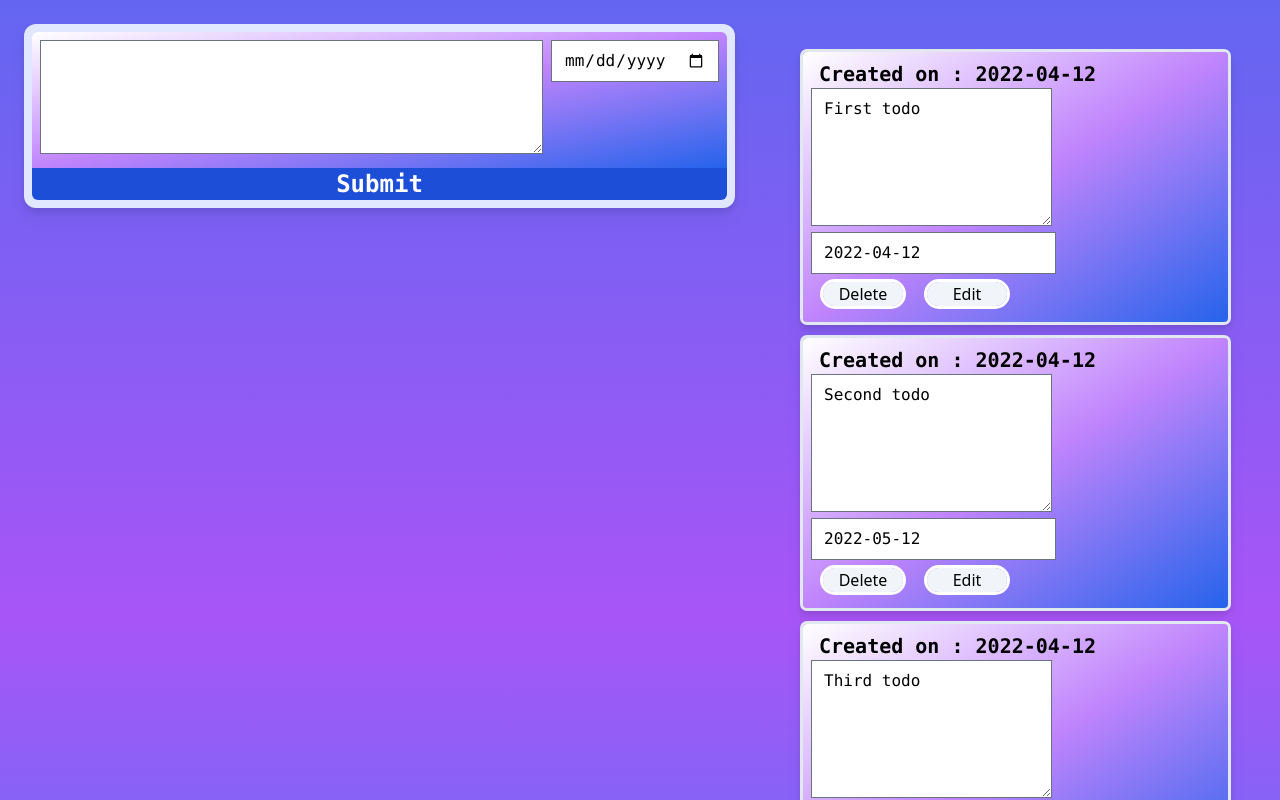
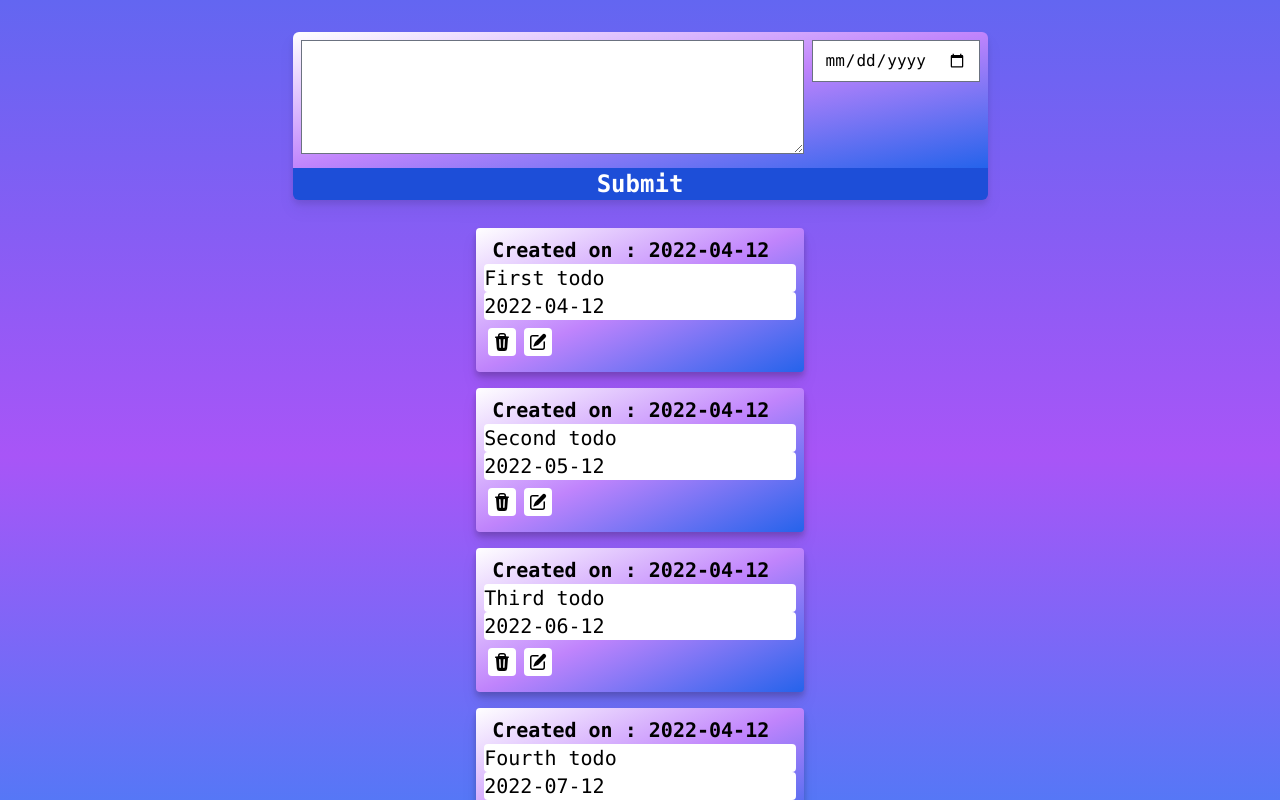
Before and after one commit to N-Amaral/react-todoApp, a React (Create React App) app in the folder todolist/: page / in a window 1280 px wide. Shown: the top 800 px of the page. Built offline with nearby package versions, Linux system fonts and the light colour scheme.

Commit message:
Fixed edit function, added new styles

```diff
--- a/todolist/src/App.tsx
+++ b/todolist/src/App.tsx
@@ -51,46 +51,49 @@ const App = () => {
 
   //allows for editing of selected to-do
   function editTodo(id: number) {
-    const todos: NodeListOf<HTMLInputElement> = document.querySelectorAll(".todoListItem");
-    const textArea: any = todos[id].children[1].children[0];
-    const dateArea = todos[id].children[1].children[1];
+    const todos = document.querySelectorAll(".todoListItem");
+    const textArea = todos[id].querySelectorAll(".editForm");
+
     const btns: NodeListOf<HTMLButtonElement> = todos[id].querySelectorAll("button");
 
     btns[1].parentElement!.classList.add("hidden");
     btns[2].parentElement!.classList.remove("hidden");
-    textArea.removeAttribute("disabled");
-    textArea.value = null;
-    dateArea.removeAttribute("disabled");
-
-    console.log("edit");
+    textArea[0].classList.remove("hidden");
+    textArea[0].removeAttribute("disabled");
   }
-
-  //logger
-  function handleChange(event: any, id: number) {}
 
   //saves the previously selected for editing to-do
   function saveEditedTodo(id: number) {
     const todos: NodeListOf<HTMLInputElement> = document.querySelectorAll(".todoListItem");
-    const textArea = todos[id].children[1].children[0];
-    const dateArea = todos[id].children[1].children[1];
+    const textArea: any = todos[id].querySelectorAll(".editForm");
     const btns: NodeListOf<HTMLButtonElement> = todos[id].querySelectorAll("button");
 
     btns[2].parentElement!.classList.add("hidden");
     btns[1].parentElement!.classList.remove("hidden");
-    textArea.setAttribute("disabled", "");
-    dateArea.setAttribute("disabled", "");
 
-    console.log(textArea.textContent);
+    textArea[0].classList.add("hidden");
+    textArea[0].setAttribute("disabled", "");
+
+    const newContent = textArea[0].value;
+    setTodoList((prevState: Array<Object>) => {
+      // eslint-disable-next-line array-callback-return
+      const updatedState = prevState.map((item: object, i: number) => {
+        if (id === i) {
+          return { ...item, textValue: newContent };
+        }
+        return item;
+      });
+      updateLocalStorage(updatedState);
+      return updatedState;
+    });
   }
 
   return (
     <div className="min-w-screen max-w-full min-h-screen max-h-full bg-gradient-to-b from-indigo-500 via-purple-500 to-blue-500 ">
-      <div className="App w-content h-content p-1 flex">
-        <div className="input-wrapper m-5 p-2 bg-indigo-100 rounded-xl  w-min h-min drop-shadow-lg">
+      <div className="App w-content h-content p-1 flex justify-center">
+        <div className="input-wrapper m-5 p-2  rounded-xl  w-min h-min drop-shadow-lg">
           <InputComponents handleSubmit={newTodo} />
-        </div>
-        <div className="list-wrapper m-2 p-3 rounded-xl ">
-          <ListComponents content={todoList} handleDelete={deleteTodo} handleEdit={editTodo} handleSave={saveEditedTodo} handleChange={handleChange} />
+          <ListComponents content={todoList} handleDelete={deleteTodo} handleEdit={editTodo} handleSave={saveEditedTodo} />
         </div>
       </div>
     </div>
--- a/todolist/src/ListComponents.tsx
+++ b/todolist/src/ListComponents.tsx
@@ -5,19 +5,34 @@ import React, { useEffect, useMemo } from "react";
 const ListItemBtns = () => {
   return (
     <div className="flex flex-row">
-      <span className="pr-1 pl-1 mr-1 ml-1">
-        <button className="mt-2 mb-2 mr-1 ml-1 rounded-full bg-slate-100 hover:bg-blue-800 outline outline-white w-20" type="submit" value={"delete"}>
-          Delete
+      <span className="mr-1 ml-1 h-2/3 w-min">
+        <button className="mt-2 mb-2 p-1 bg-white rounded hover:bg-blue-800  h-min w-min" type="submit" value={"delete"}>
+          <svg xmlns="http://www.w3.org/2000/svg" viewBox="0 0 20 20" fill="currentColor" className="w-5 h-5">
+            <path
+              fillRule="evenodd"
+              d="M8.75 1A2.75 2.75 0 006 3.75v.443c-.795.077-1.584.176-2.365.298a.75.75 0 10.23 1.482l.149-.022.841 10.518A2.75 2.75 0 007.596 19h4.807a2.75 2.75 0 002.742-2.53l.841-10.52.149.023a.75.75 0 00.23-1.482A41.03 41.03 0 0014 4.193V3.75A2.75 2.75 0 0011.25 1h-2.5zM10 4c.84 0 1.673.025 2.5.075V3.75c0-.69-.56-1.25-1.25-1.25h-2.5c-.69 0-1.25.56-1.25 1.25v.325C8.327 4.025 9.16 4 10 4zM8.58 7.72a.75.75 0 00-1.5.06l.3 7.5a.75.75 0 101.5-.06l-.3-7.5zm4.34.06a.75.75 0 10-1.5-.06l-.3 7.5a.75.75 0 101.5.06l.3-7.5z"
+              clipRule="evenodd"
+            />
+          </svg>
         </button>
       </span>
-      <span className="pr-1 pl-1 mr-1 ml-1">
-        <button className="mt-2 mb-2 mr-1 ml-1 rounded-full bg-slate-100  hover:bg-blue-800  outline outline-white w-20" value={"edit"} type="submit">
-          Edit
+      <span className="mr-1 ml-1">
+        <button className="mt-2 mb-2 p-1 bg-white rounded hover:bg-blue-800   h-min w-min" value={"edit"} type="submit">
+          <svg xmlns="http://www.w3.org/2000/svg" viewBox="0 0 20 20" fill="currentColor" className="w-5 h-5">
+            <path d="M5.433 13.917l1.262-3.155A4 4 0 017.58 9.42l6.92-6.918a2.121 2.121 0 013 3l-6.92 6.918c-.383.383-.84.685-1.343.886l-3.154 1.262a.5.5 0 01-.65-.65z" />
+            <path d="M3.5 5.75c0-.69.56-1.25 1.25-1.25H10A.75.75 0 0010 3H4.75A2.75 2.75 0 002 5.75v9.5A2.75 2.75 0 004.75 18h9.5A2.75 2.75 0 0017 15.25V10a.75.75 0 00-1.5 0v5.25c0 .69-.56 1.25-1.25 1.25h-9.5c-.69 0-1.25-.56-1.25-1.25v-9.5z" />
+          </svg>
         </button>
       </span>
-      <span className="pr-1 pl-1 mr-1 ml-1 hidden">
-        <button className="rounded-full mt-2 mb-2 mr-1 ml-1 bg-slate-100 hover:bg-blue-800 outline outline-white w-20" value={"save"} type="submit">
-          Save
+      <span className="mr-1 ml-1 hidden">
+        <button className="mt-2 mb-2 p-1 bg-white rounded hover:bg-blue-800  h-min w-min" value={"save"} type="submit">
+          <svg xmlns="http://www.w3.org/2000/svg" viewBox="0 0 20 20" fill="currentColor" className="w-5 h-5">
+            <path
+              fillRule="evenodd"
+              d="M3 3.5A1.5 1.5 0 014.5 2h6.879a1.5 1.5 0 011.06.44l4.122 4.12A1.5 1.5 0 0117 7.622V16.5a1.5 1.5 0 01-1.5 1.5h-11A1.5 1.5 0 013 16.5v-13zm10.857 5.691a.75.75 0 00-1.214-.882l-3.483 4.79-1.88-1.88a.75.75 0 00-1.06 1.061l2.5 2.5a.75.75 0 001.137-.089l4-5.5z"
+              clipRule="evenodd"
+            />
+          </svg>
         </button>
       </span>
     </div>
@@ -31,12 +46,10 @@ const ListItem = (props: {
   delete: Function;
   edit: Function;
   save: Function;
-  handleChange: Function;
 }) => {
-  const memoValue = useMemo(() => props.content, [props.content]);
   return (
     <li
-      className="todoListItem m-2 p-2 bg-slate-300 rounded drop-shadow-lg outline outline-slate-200 bg-gradient-to-br from-white via-purple-400 to-blue-600 grid "
+      className="todoListItem m-2 p-2 bg-slate-300 rounded drop-shadow-lg  bg-gradient-to-br from-white via-purple-400 to-blue-600 grid w-1/2 h-2/3"
       id={`${props.id}`}
     >
       <span className="font-mono font-bold text-xl pr-1 pl-1 mr-1 ml-1">Created on : {props.content.createdOn}</span>
@@ -60,26 +73,15 @@ const ListItem = (props: {
           }
         }}
       >
-        <textarea
-          className="readTodoText font-mono "
-          cols={20}
-          rows={5}
-          disabled
-          onChange={(event) => props.handleChange(event, props.id)}
-          value={memoValue.textValue}
-        ></textarea>
-        <input
-          type="text"
-          className="readTodoDate w-3/5 font-mono "
-          disabled
-          value={memoValue.dateValue}
-          onFocus={(e) => {
-            e.target.type = "date";
-          }}
-          onBlur={(e) => {
-            e.target.type = "text";
-          }}
-        />
+        <div>
+          <div className="bg-white font-mono text-xl rounded">
+            <span>{props.content.textValue}</span>
+            <input type="text" defaultValue={props.content.textValue} disabled className="hidden editForm" />
+          </div>
+          <div className="bg-white font-mono  text-xl rounded">
+            <span>{props.content.dateValue}</span>
+          </div>
+        </div>
         <ListItemBtns />
       </form>
     </li>
@@ -87,16 +89,14 @@ const ListItem = (props: {
 };
 
 //Component with all to-dos
-const List = (props: { content: Array<Object>; handleDelete: Function; handleEdit: Function; handleSave: Function; handleChange: Function }) => {
+const List = (props: { content: Array<Object>; handleDelete: Function; handleEdit: Function; handleSave: Function }) => {
   const memoList = useMemo(() => props.content, [props.content]);
 
   const content: any[] = [];
   memoList.forEach((item: any, i) => {
-    content.push(
-      <ListItem content={item} id={i} key={i} delete={props.handleDelete} edit={props.handleEdit} save={props.handleSave} handleChange={props.handleChange} />
-    );
+    content.push(<ListItem content={item} id={i} key={i} delete={props.handleDelete} edit={props.handleEdit} save={props.handleSave} />);
   });
-  return <ul className="m-3 p-2 flex flex-wrap flex-auto flex-row overflow-y-auto h-auto w-auto justify-start">{content}</ul>;
+  return <ul className="m-3 p-2 flex flex-wrap flex-auto flex-row overflow-y-auto h-auto w-auto justify-center">{content}</ul>;
 };
 
 export default List;
```
